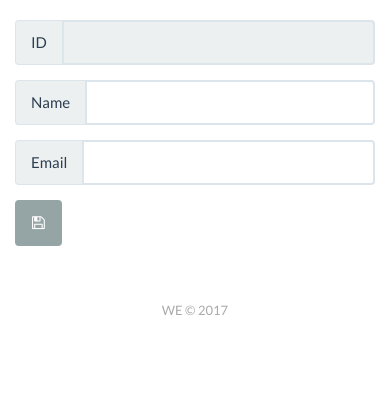
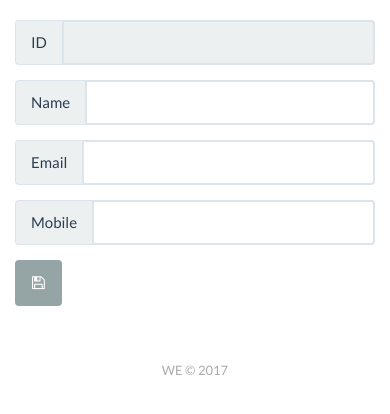
Before and after one commit to webengfhnw/WE-CRM, a PHP site: page /stage01/customerEdit.html in a window 390 px wide. Shown: the part 179-593 px from the top of the page. Run offline with PHP 8.4, Linux system fonts and the light colour scheme.

Commit message:
Fix: adding mobile to customer edit view

```diff
--- a/stage01/404.html
+++ b/stage01/404.html
@@ -19,7 +19,7 @@
             <h2 class="text-center"><strong>WE-CRM | Oops!</strong></h2></div>
         <section>
             <h3 class="text-center">404<strong> Not Found</strong> </h3>
-            <p class="text-center">We couldn't find this url on our server. Maybe you'd like to try our <a href="https://bootstrapstudio.io/">homepage</a> instead? </p>
+            <p class="text-center">We couldn't find this url on our server. Maybe you'd like to try our <a href="index.html">homepage</a> instead? </p>
         </section>
     </div>
     <script src="assets/js/jquery.min.js"></script>
--- a/stage01/customerEdit.html
+++ b/stage01/customerEdit.html
@@ -56,6 +56,12 @@
                     <input class="form-control" type="email" name="email">
                 </div>
             </div>
+            <div class="form-group">
+                <div class="input-group">
+                    <div class="input-group-addon"><span>Mobile </span></div>
+                    <input class="form-control" type="text" name="mobile">
+                </div>
+            </div>
             <div class="btn-group" role="group">
                 <button class="btn btn-default" type="submit"> <i class="fa fa-save"></i></button>
             </div>
--- a/stage02/view/customerEdit.php
+++ b/stage02/view/customerEdit.php
@@ -28,6 +28,12 @@
                 <input class="form-control" type="email" name="email">
             </div>
         </div>
+        <div class="form-group">
+                <div class="input-group">
+                    <div class="input-group-addon"><span>Mobile </span></div>
+                    <input class="form-control" type="text" name="mobile">
+                </div>
+        </div>
         <div class="btn-group" role="group">
             <button class="btn btn-default" type="submit"> <i class="fa fa-save"></i></button>
         </div>
```
Also changed, not shown: modelling/images/WE-CRM-Wireframe - Customers.png, modelling/images/WE-CRM-Wireframe - Edit.png, modelling/images/WE-CRM-Wireframe - Log-In.png, 2 other files.
